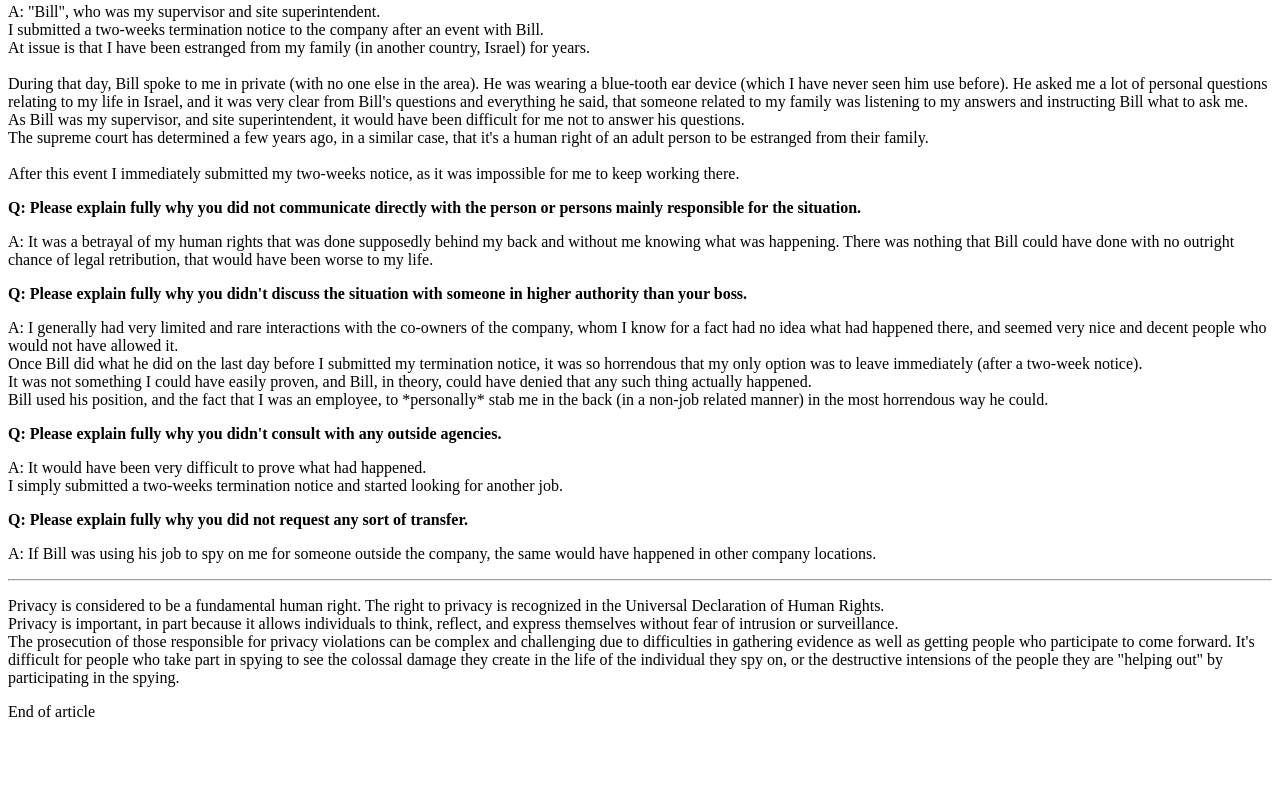
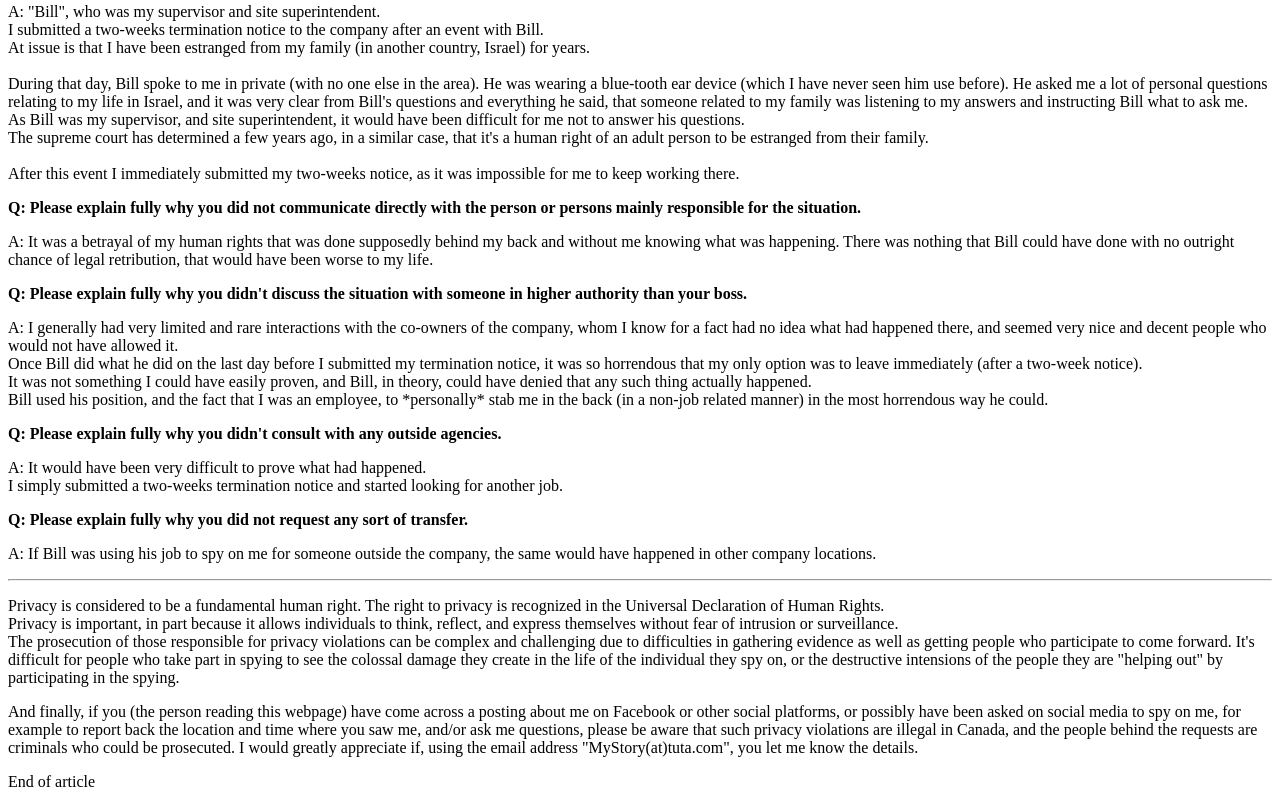
Before and after one commit to MyStoryBC/PrivacyViolations, a plain HTML site: page index.html in a window 1280 px wide. Shown: the part 451-1258 px from the top of the page. Before the commit the page ends 1188 px from the top, so only its background shows below. Drawn offline with Linux system fonts and the light colour scheme.

Commit message:
Add files via upload

```diff
--- a/index.html
+++ b/index.html
@@ -109,8 +109,12 @@ Privacy is considered to be a fundamental human right. The right to privacy is r
 Privacy is important, in part because it allows individuals to think, reflect, and express themselves without fear of intrusion or surveillance.
 <br>
 The prosecution of those responsible for privacy violations can be complex and challenging due to difficulties in gathering evidence as well as getting people who participate to come forward. It's difficult for people who take part in spying to see the colossal damage they create in the life of the individual they spy on, or the destructive intensions of the people they are &quot;helping out&quot; by participating in the spying.
+</p>
 
+<p>
+And finally, if you (the person reading this webpage) have come across a posting about me on Facebook or other social platforms, or possibly have been asked on social media to spy on me, for example to report back the location and time where you saw me, and/or ask me questions, please be aware that such privacy violations are illegal in Canada, and the people behind the requests are criminals who could be prosecuted. I would greatly appreciate if, using the email address "MyStory(at)tuta.com", you let me know the details.
 </p>
+
 <p>End of article</p>
 </section>
 
```
